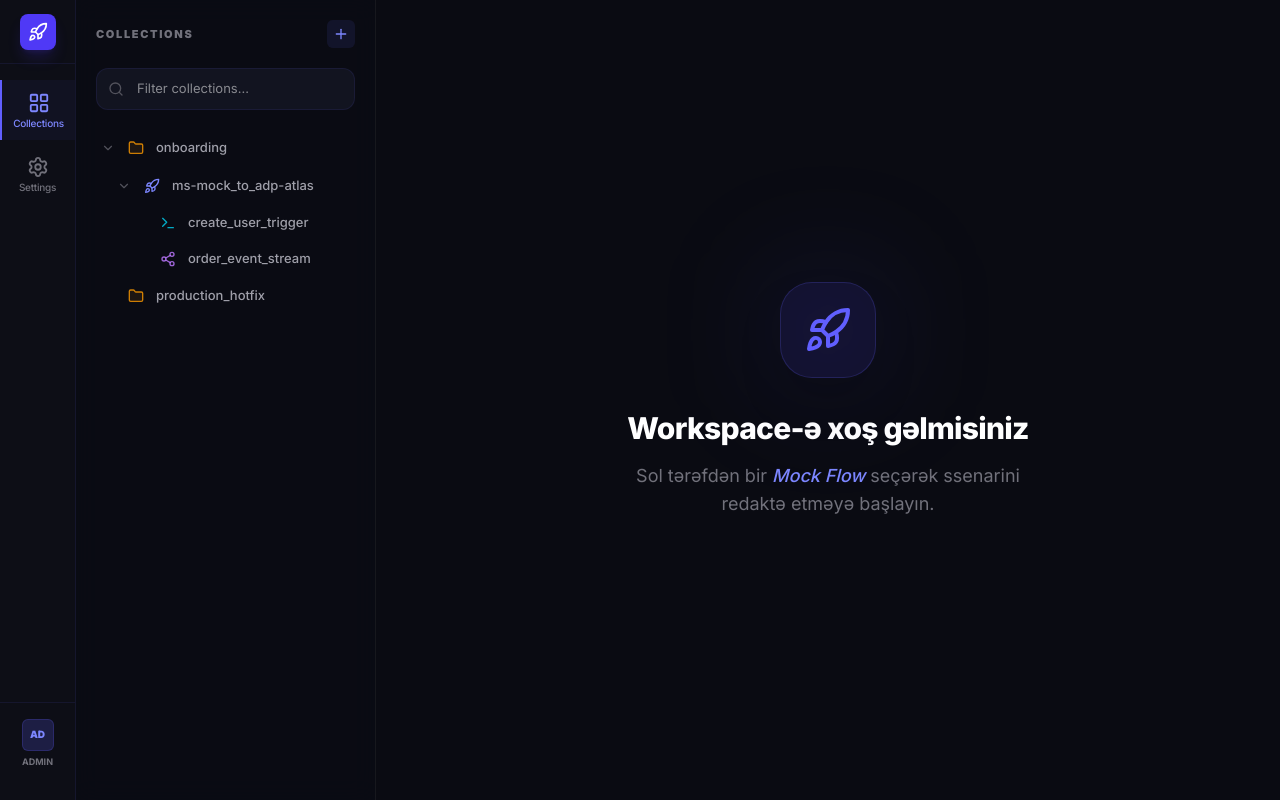
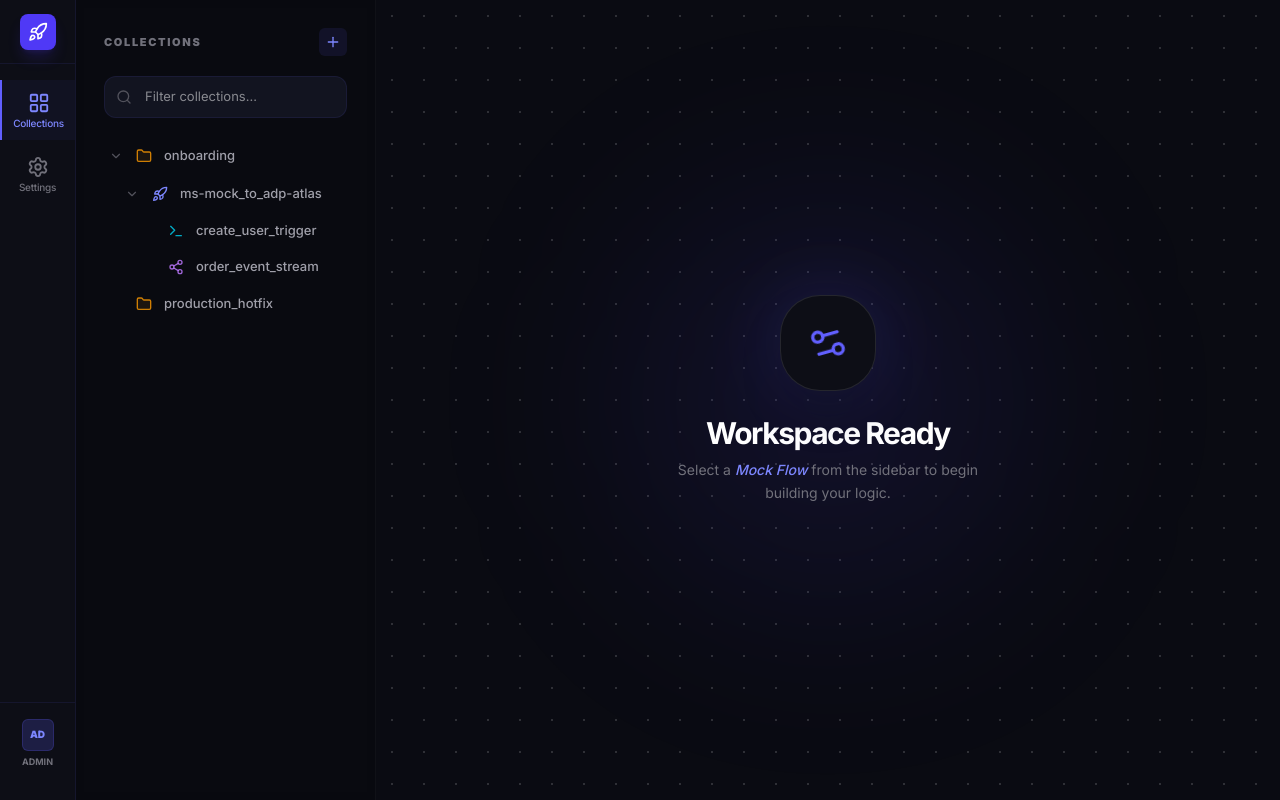
Before and after one commit to orxanmikayilov/jetmock-ui, a Next.js app: page / in a window 1280 px wide. Built offline with nearby package versions, Linux system fonts and the light colour scheme.

Commit message:
new mock group architecture

```diff
--- a/app/page.tsx
+++ b/app/page.tsx
@@ -1,57 +1,118 @@
 // app/collections/page.tsx
 'use client';
-import React, { useState } from 'react';
+import React, { useState, useCallback, useEffect } from 'react';
 import SecondarySidebar from './components/SecondarySidebar';
-import WorkflowBuilder from './components/WorkflowBuilder'; // Sizin builder komponenti
-import { Rocket, ArrowLeft } from "lucide-react";
-
+import WorkflowBuilder from './components/WorkflowBuilder';
+import { Rocket, ArrowLeft, Settings2, LayoutGrid, ChevronRight } from "lucide-react";
 
 export default function CollectionsPage() {
     const [sidebarWidth, setSidebarWidth] = useState(300);
+    const [isResizing, setIsResizing] = useState(false);
     const [selectedNode, setSelectedNode] = useState<any>(null);
 
+    // --- RESIZE LOGIC START ---
+    const startResizing = useCallback(() => {
+        setIsResizing(true);
+    }, []);
+
+    const stopResizing = useCallback(() => {
+        setIsResizing(false);
+    }, []);
+
+    const resize = useCallback(
+        (e: MouseEvent) => {
+            if (isResizing) {
+                // Sidebar üçün minimum 200px, maksimum 600px limit qoyuruq
+                const newWidth = e.clientX;
+                if (newWidth > 200 && newWidth < 600) {
+                    setSidebarWidth(newWidth);
+                }
+            }
+        },
+        [isResizing]
+    );
+
+    useEffect(() => {
+        window.addEventListener('mousemove', resize);
+        window.addEventListener('mouseup', stopResizing);
+        return () => {
+            window.removeEventListener('mousemove', resize);
+            window.removeEventListener('mouseup', stopResizing);
+        };
+    }, [resize, stopResizing]);
+    // --- RESIZE LOGIC END ---
+
     return (
-        <div className="flex h-screen overflow-hidden bg-[#0a0b12]">
+        <div className="flex h-screen overflow-hidden bg-[#050508] text-zinc-400 select-none">
+
             {/* --- SIDEBAR --- */}
             <aside
-                className="relative border-r border-white/5 bg-[#0d0e16]/40 shrink-0 backdrop-blur-md"
+                className="relative shrink-0 bg-[#08090f] z-20 flex flex-col border-r border-white/[0.03]"
                 style={{ width: `${sidebarWidth}px` }}
             >
+                {/* Boşluq (Project Hub silinib, amma padding saxlanılıb) */}
+                {/*<div className="h-4 shrink-0" />*/}
+
+                <div className="flex-1 overflow-y-auto custom-scrollbar p-2">
                     <SecondarySidebar onSelectNode={(node) => setSelectedNode(node)} />
+                </div>
 
-                {/* Resize Handle */}
+                {/* Resize Handle: Artıq onMouseDown əlavə edilib */}
                 <div
-                    onMouseDown={(e) => {/* resize logic */}}
-                    className="absolute top-0 right-0 w-1 h-full cursor-col-resize hover:bg-indigo-500/40"
+                    onMouseDown={startResizing}
+                    className={`absolute top-0 right-0 w-[4px] h-full cursor-col-resize transition-colors z-50
+                        ${isResizing ? 'bg-indigo-500' : 'hover:bg-indigo-500/40'}`}
                 />
             </aside>
 
-            {/* --- MAIN CONTENT (Bura CreateMockPage-in yerini tutur) --- */}
-            <section className="flex-1 overflow-y-auto relative bg-[#0a0b12]">
-                {selectedNode && (selectedNode.type === 'API' || selectedNode.type === 'KAFKA') ? (
-                    <div className="h-full flex flex-col">
-                        {/* Header hissəsi - Modern Dark Style */}
-                        <div className="p-6 border-b border-white/5 bg-[#0d0e16]/20 backdrop-blur-sm sticky top-0 z-10 flex items-center justify-between">
+            {/* --- MAIN CONTENT (V1 Header + V2 Canvas Background) --- */}
+            <section className={`flex-1 relative overflow-y-auto custom-scrollbar bg-[#0a0b12] ${isResizing ? 'pointer-events-none' : ''}`}>
+
+                {/* Background Decor (V2) */}
+                <div className="absolute inset-0 opacity-[0.15] pointer-events-none z-0"
+                     style={{ backgroundImage: 'radial-gradient(#ffffff 1px, transparent 1px)', backgroundSize: '32px 32px' }} />
+                <div className="absolute inset-0 bg-[radial-gradient(ellipse_at_top,_var(--tw-gradient-stops))] from-indigo-500/5 via-transparent to-transparent pointer-events-none z-0" />
+
+                <div className="relative z-10 h-full flex flex-col">
+                    {selectedNode ? (
+                        <div className="max-w-[1200px] w-full mx-auto px-6 py-8">
+
+                            {/* Floating Navigation (V1 Style) */}
+                            <nav className="flex items-center justify-between mb-10 bg-[#0d0e16]/60 border border-white/[0.05] p-4 rounded-3xl backdrop-blur-xl shadow-2xl">
+                                <div className="flex items-center gap-4">
+                                    <div className="w-11 h-11 rounded-2xl bg-indigo-500/10 flex items-center justify-center border border-indigo-500/20 shadow-inner">
+                                        <Rocket size={20} className="text-indigo-400" />
+                                    </div>
                                     <div>
-                                <h1 className="text-xl font-bold text-white flex items-center gap-2">
-                                    <span className="text-indigo-400">✨ Edit Flow:</span> {selectedNode.name}
-                                </h1>
-                                <p className="text-xs text-zinc-500 mt-1 font-mono">
-                                    Parent Group ID: {selectedNode.parentId}
-                                </p>
+                                        <div className="flex items-center gap-2">
+                                            <span className="text-[10px] font-black bg-white/5 px-2 py-0.5 rounded text-zinc-500 uppercase tracking-widest">
+                                                {selectedNode.type || 'FLOW'}
+                                            </span>
+                                            <ChevronRight size={12} className="text-zinc-700" />
+                                            <h2 className="text-sm font-bold text-white tracking-tight">
+                                                {selectedNode.name}
+                                            </h2>
                                         </div>
+                                        <span className="text-[10px] text-zinc-500 font-mono mt-0.5 block opacity-60">
+                                            ID: {selectedNode.id}
+                                        </span>
+                                    </div>
+                                </div>
+
+                                <div className="flex items-center gap-3">
+                                    <button className="px-4 py-2 bg-indigo-600 hover:bg-indigo-500 text-white text-[11px] font-bold rounded-xl transition-all shadow-lg shadow-indigo-600/20 active:scale-95">
+                                        Save Changes
+                                    </button>
                                     <button
                                         onClick={() => setSelectedNode(null)}
-                                className="text-zinc-500 hover:text-white transition-colors"
+                                        className="p-2.5 bg-white/5 hover:bg-white/10 rounded-xl transition-all border border-white/5"
                                     >
-                                <ArrowLeft size={20} />
+                                        <ArrowLeft size={18} className="text-zinc-400" />
                                     </button>
                                 </div>
+                            </nav>
 
-                        {/* Workflow Builder-i bura daxil edirik */}
-                        <div className="flex-1 p-4 md:p-8 custom-scrollbar">
-                            <div className="max-w-6xl mx-auto">
-                                {/*<Test/>*/}
+                            <div className="animate-in fade-in slide-in-from-bottom-4 duration-700">
                                 <WorkflowBuilder
                                     groupId={selectedNode.parentId}
                                     mockId={selectedNode.id}
@@ -59,27 +120,34 @@ export default function CollectionsPage() {
                                 />
                             </div>
                         </div>
+                    ) : (
+                        <EmptyStateView />
+                    )}
                 </div>
-                ) : (
-                    /* Default Boş Ekran */
-                    <div className="h-full flex flex-col items-center justify-center p-6 text-center">
-                        <div className="relative mb-8">
-                            <div className="absolute inset-0 bg-indigo-500/20 blur-3xl rounded-full" />
-                            <div className="relative w-24 h-24 bg-indigo-600/10 rounded-[2rem] flex items-center justify-center border border-indigo-500/20 shadow-2xl">
-                                <Rocket className="text-indigo-500" size={48} />
-                            </div>
-                        </div>
-                        <div className="max-w-md">
-                            <h1 className="text-3xl font-extrabold text-white mb-4 tracking-tight">
-                                Workspace-ə xoş gəlmisiniz
-                            </h1>
-                            <p className="text-zinc-500 text-lg">
-                                Sol tərəfdən bir <span className="text-indigo-400 font-medium italic">Mock Flow</span> seçərək ssenarini redaktə etməyə başlayın.
-                            </p>
-                        </div>
-                    </div>
-                )}
             </section>
         </div>
     );
 }
+
+const EmptyStateView = () => (
+    <div className="flex-1 flex flex-col items-center justify-center relative">
+        <div className="absolute top-1/2 left-1/2 -translate-x-1/2 -translate-y-1/2 w-[400px] h-[400px] bg-indigo-600/10 blur-[100px] rounded-full pointer-events-none" />
+
+        <div className="relative text-center space-y-6 animate-in fade-in zoom-in duration-1000">
+            <div className="w-24 h-24 mx-auto relative group">
+                <div className="absolute inset-0 bg-indigo-500 rounded-[2.5rem] blur-2xl opacity-20 group-hover:opacity-40 transition-opacity duration-500" />
+                <div className="relative w-full h-full bg-[#0d0e16] border border-white/10 rounded-[2.5rem] flex items-center justify-center shadow-2xl transition-transform duration-500 group-hover:scale-110">
+                    <Settings2 className="text-indigo-500 animate-[spin_12s_linear_infinite]" size={40} />
+                </div>
+            </div>
+
+            <div className="space-y-2">
+                <h2 className="text-3xl font-bold text-white tracking-tighter">Workspace Ready</h2>
+                <p className="text-zinc-500 text-sm max-w-[320px] mx-auto leading-relaxed">
+                    Select a <span className="text-indigo-400 font-medium italic">Mock Flow</span> from the sidebar to begin building your logic.
+                </p>
+            </div>
+
+        </div>
+    </div>
+);
```
Lines whose indentation alone changed are shown as unchanged.
